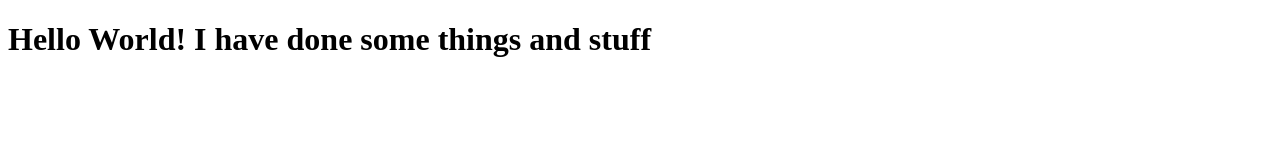
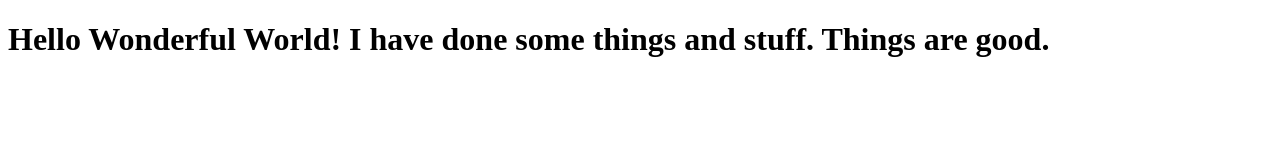
Before and after one commit to CyanLetter/WebDev3_Git_Playground, a plain HTML site: page angelica/index.html in a window 1280 px wide. Drawn offline with Linux system fonts and the light colour scheme.

Commit message:
The world is beautiful

```diff
--- a/angelica/index.html
+++ b/angelica/index.html
@@ -5,7 +5,7 @@
 </head>
 <body>
 	<h1>
-		Hello World! I have done some things and stuff
+		Hello Wonderful World! I have done some things and stuff. Things are good.
 	</h1>
 </body>
 </html>
```
